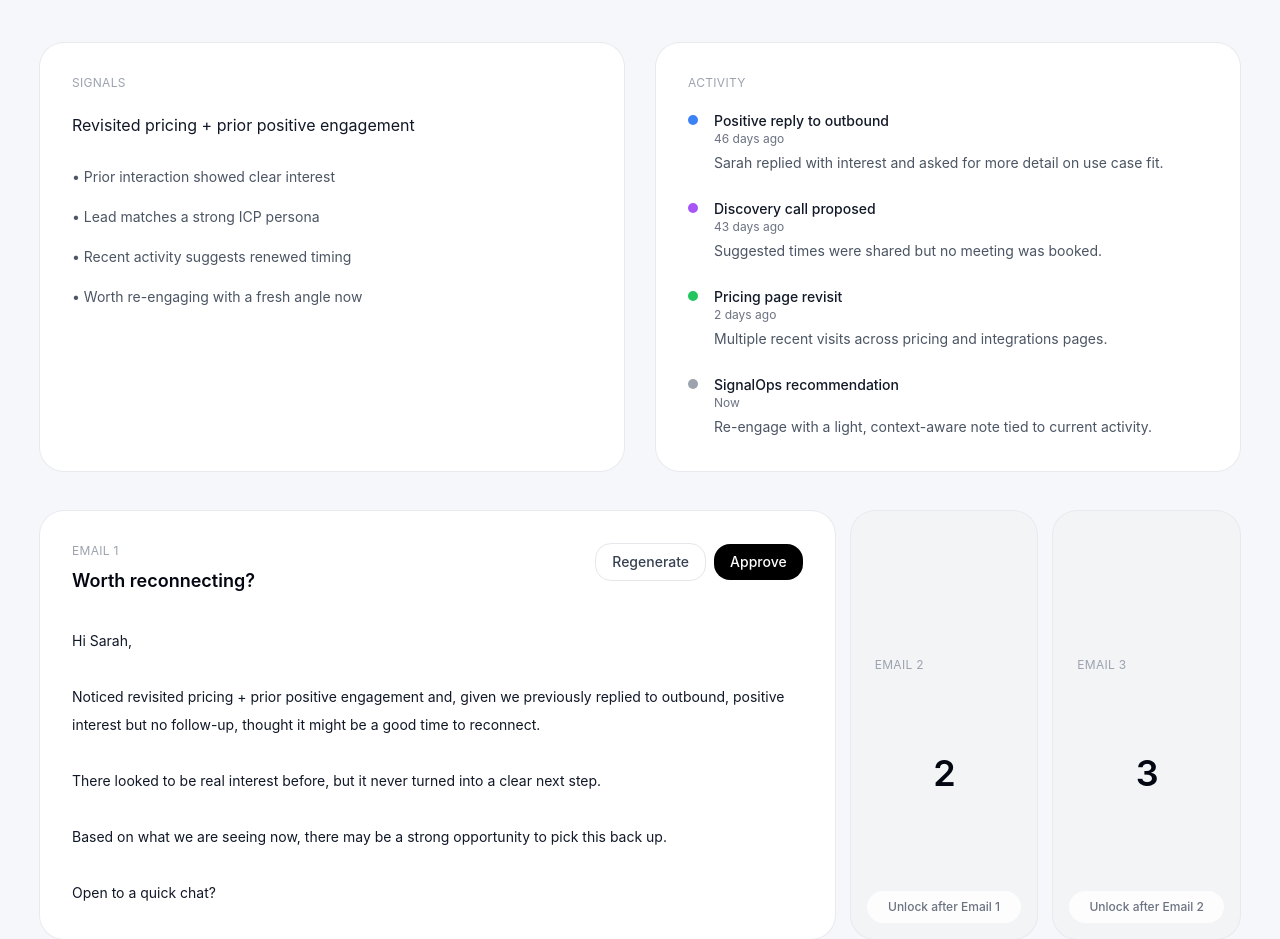
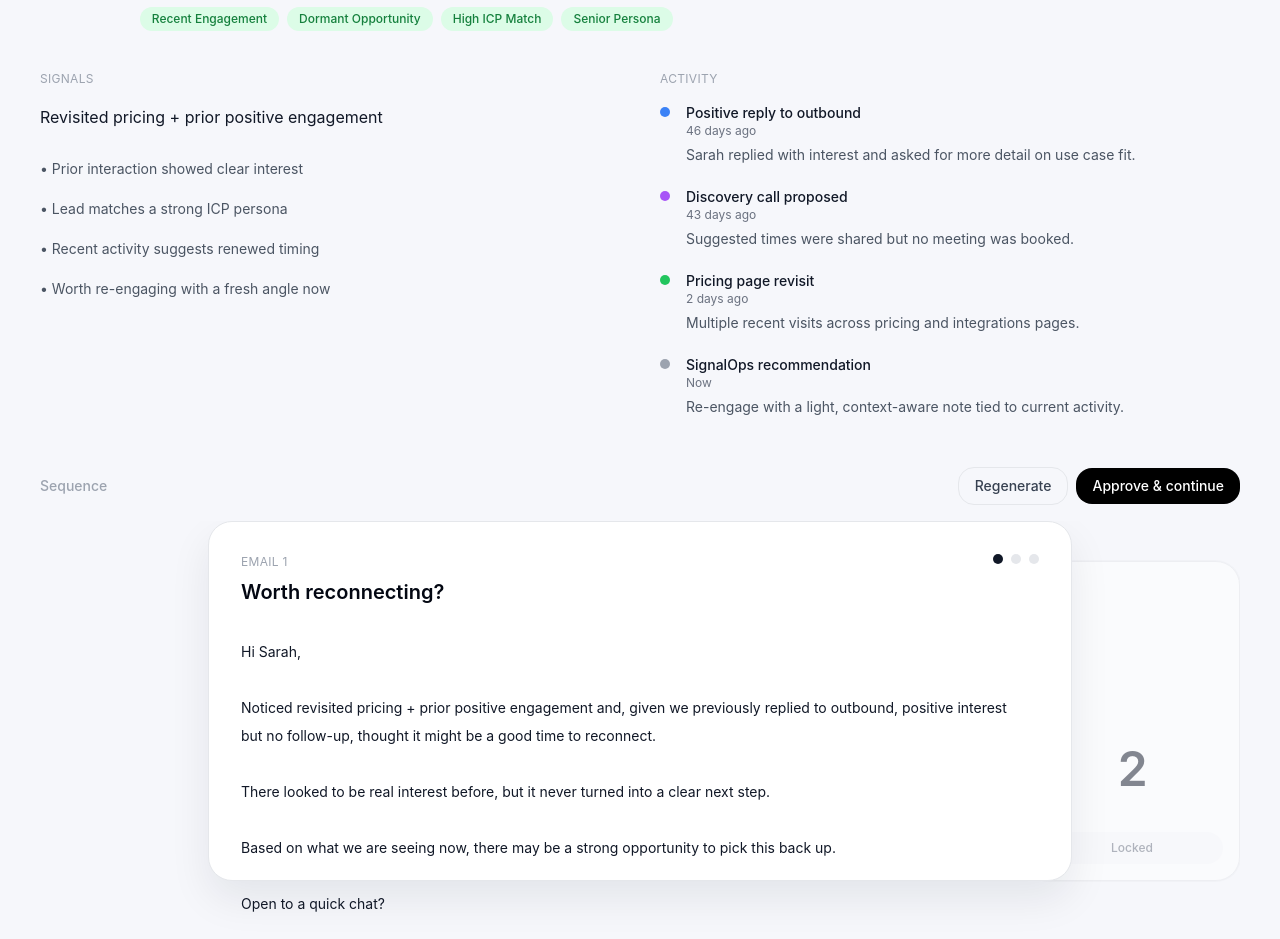
Before and after one commit to powerstephen/SignalOps, a Next.js app: page /contact/1 in a window 1280 px wide. Shown: the part 193-1132 px from the top of the page. Built offline with nearby package versions, Linux system fonts and the light colour scheme.

Commit message:
Update page.tsx

```diff
--- a/app/contact/[id]/page.tsx
+++ b/app/contact/[id]/page.tsx
@@ -46,7 +46,7 @@ function buildEmailSteps(
     {
       id: 1,
       label: "Email 1",
-      subject: `Worth reconnecting?`,
+      subject: "Worth reconnecting?",
       body: `Hi ${firstName},
 
 Noticed ${whyNow.toLowerCase()} and, given we previously ${interactionSummary.toLowerCase()}, thought it might be a good time to reconnect.
@@ -60,7 +60,7 @@ Open to a quick chat?`,
     {
       id: 2,
       label: "Email 2",
-      subject: `Quick follow up`,
+      subject: "Quick follow up",
       body: `Hi ${firstName},
 
 Just following up on my note below.
@@ -72,7 +72,7 @@ Happy to share a few ideas if useful.`,
     {
       id: 3,
       label: "Email 3",
-      subject: `Close the loop`,
+      subject: "Close the loop",
       body: `Hi ${firstName},
 
 Last note from me.
@@ -92,6 +92,7 @@ export default function ContactPage({ params }: Props) {
   }
 
   const firstName = lead.name.split(" ")[0];
+
   const emails = useMemo(
     () =>
       buildEmailSteps(
@@ -109,10 +110,19 @@ export default function ContactPage({ params }: Props) {
   const activeEmail =
     emails.find((email) => email.id === activeEmailId) ?? emails[0];
 
-  const isUnlocked = (emailId: number) => emailId <= approvedUpTo;
+  const activeIndex = emails.findIndex((email) => email.id === activeEmail.id);
+  const prevEmail = activeIndex > 0 ? emails[activeIndex - 1] : null;
+  const nextEmail = activeIndex < emails.length - 1 ? emails[activeIndex + 1] : null;
+
+  function canOpen(emailId: number) {
+    return emailId <= approvedUpTo;
+  }
 
   function handleApprove() {
     setApprovedUpTo((current) => Math.min(current + 1, emails.length));
+    if (activeEmailId < emails.length) {
+      setActiveEmailId(activeEmailId + 1);
+    }
   }
 
   function handleRegenerate() {
@@ -120,13 +130,16 @@ export default function ContactPage({ params }: Props) {
   }
 
   return (
-    <div className="mx-auto w-full max-w-7xl px-8 py-10 md:px-10">
+    <div className="mx-auto w-full max-w-7xl px-8 py-8 md:px-10">
       <div className="space-y-10">
-        <div className="flex flex-col gap-4 md:flex-row md:items-start md:gap-8">
+        {/* TOP */}
+        <div className="flex flex-col gap-5 lg:flex-row lg:items-start lg:justify-between">
+          <div className="flex items-start gap-6">
             <div className="text-6xl font-semibold leading-none text-green-600">
               {lead.score}
             </div>
 
+            <div className="space-y-3">
               <div>
                 <div className="text-2xl font-semibold tracking-tight text-gray-950">
                   {lead.name}
@@ -136,21 +149,24 @@ export default function ContactPage({ params }: Props) {
                 </div>
               </div>
 
-          <div className="md:ml-auto flex max-w-[520px] flex-wrap gap-2">
+              <div className="flex max-w-[560px] flex-wrap gap-2">
                 <Pill label="Recent Engagement" />
                 <Pill label="Dormant Opportunity" />
                 <Pill label="High ICP Match" />
                 <Pill label="Senior Persona" />
               </div>
             </div>
+          </div>
+        </div>
 
-        <div className="grid grid-cols-1 gap-8 md:grid-cols-2">
-          <div className="rounded-3xl bg-white p-8 shadow-[0_0_0_1px_rgba(17,24,39,0.06)]">
+        {/* ABOVE THE FOLD SUMMARY */}
+        <div className="grid grid-cols-1 gap-10 lg:grid-cols-[1fr_1fr]">
+          <div>
             <div className="text-xs uppercase tracking-wide text-gray-400">
               Signals
             </div>
 
-            <p className="mt-5 text-base leading-7 text-gray-900">
+            <p className="mt-4 text-base leading-7 text-gray-900">
               {lead.whyNow}
             </p>
 
@@ -162,12 +178,12 @@ export default function ContactPage({ params }: Props) {
             </ul>
           </div>
 
-          <div className="rounded-3xl bg-white p-8 shadow-[0_0_0_1px_rgba(17,24,39,0.06)]">
+          <div>
             <div className="text-xs uppercase tracking-wide text-gray-400">
               Activity
             </div>
 
-            <div className="mt-5 space-y-6">
+            <div className="mt-4 space-y-5">
               {lead.timeline.map((item) => (
                 <div key={item.id} className="flex gap-4">
                   <TimelineDot type={item.type} />
@@ -187,16 +203,11 @@ export default function ContactPage({ params }: Props) {
           </div>
         </div>
 
-        <div className="grid grid-cols-1 gap-4 xl:grid-cols-12">
-          <div className="rounded-3xl bg-white p-8 shadow-[0_0_0_1px_rgba(17,24,39,0.06)] xl:col-span-8">
-            <div className="flex items-start justify-between gap-4">
-              <div>
-                <div className="text-xs uppercase tracking-wide text-gray-400">
-                  {activeEmail.label}
-                </div>
-                <div className="mt-2 text-lg font-semibold text-gray-950">
-                  {activeEmail.subject}
-                </div>
+        {/* EMAIL CAROUSEL */}
+        <div className="pt-2">
+          <div className="mb-4 flex items-center justify-between">
+            <div className="text-sm font-medium text-gray-400">
+              Sequence
             </div>
 
             <div className="flex items-center gap-2">
@@ -210,8 +221,52 @@ export default function ContactPage({ params }: Props) {
                 onClick={handleApprove}
                 className="rounded-2xl bg-black px-4 py-2 text-sm font-medium text-white transition hover:opacity-90"
               >
-                  {approvedUpTo < emails.length ? "Approve" : "Approved"}
+                {approvedUpTo < emails.length ? "Approve & continue" : "Approved"}
               </button>
+            </div>
+          </div>
+
+          <div className="relative h-[420px] overflow-hidden">
+            {prevEmail ? (
+              <button
+                type="button"
+                onClick={() => canOpen(prevEmail.id) && setActiveEmailId(prevEmail.id)}
+                className={`absolute left-0 top-10 z-0 h-[320px] w-[18%] rounded-3xl border border-gray-200 bg-white px-4 py-6 text-left shadow-[0_0_0_1px_rgba(17,24,39,0.04)] transition ${
+                  canOpen(prevEmail.id) ? "hover:-translate-y-0.5" : "cursor-not-allowed opacity-50"
+                }`}
+              >
+                <div className="mt-24 text-center text-5xl font-semibold tracking-tight text-gray-900">
+                  {prevEmail.id}
+                </div>
+              </button>
+            ) : null}
+
+            <div className="absolute left-1/2 top-0 z-10 h-[360px] w-[72%] -translate-x-1/2 rounded-3xl border border-gray-200 bg-white px-8 py-8 shadow-[0_18px_40px_rgba(17,24,39,0.08)]">
+              <div className="flex items-start justify-between gap-4">
+                <div>
+                  <div className="text-xs uppercase tracking-wide text-gray-400">
+                    {activeEmail.label}
+                  </div>
+                  <div className="mt-2 text-xl font-semibold text-gray-950">
+                    {activeEmail.subject}
+                  </div>
+                </div>
+
+                <div className="flex items-center gap-2">
+                  {emails.map((email) => (
+                    <button
+                      key={email.id}
+                      type="button"
+                      onClick={() => canOpen(email.id) && setActiveEmailId(email.id)}
+                      className={`h-2.5 w-2.5 rounded-full ${
+                        email.id === activeEmail.id
+                          ? "bg-gray-900"
+                          : canOpen(email.id)
+                            ? "bg-gray-300"
+                            : "bg-gray-200"
+                      }`}
+                    />
+                  ))}
                 </div>
               </div>
 
@@ -220,38 +275,26 @@ export default function ContactPage({ params }: Props) {
               </div>
             </div>
 
-          {emails
-            .filter((email) => email.id !== activeEmail.id)
-            .map((email) => {
-              const unlocked = isUnlocked(email.id);
-
-              return (
+            {nextEmail ? (
               <button
-                  key={email.id}
                 type="button"
-                  onClick={() => unlocked && setActiveEmailId(email.id)}
-                  className={`relative min-h-[320px] rounded-3xl p-6 text-left shadow-[0_0_0_1px_rgba(17,24,39,0.06)] transition xl:col-span-2 ${
-                    unlocked
-                      ? "bg-white hover:-translate-y-0.5 hover:shadow-[0_10px_30px_rgba(17,24,39,0.08)]"
-                      : "cursor-not-allowed bg-gray-100"
+                onClick={() => canOpen(nextEmail.id) && setActiveEmailId(nextEmail.id)}
+                className={`absolute right-0 top-10 z-0 h-[320px] w-[18%] rounded-3xl border border-gray-200 bg-white px-4 py-6 text-left shadow-[0_0_0_1px_rgba(17,24,39,0.04)] transition ${
+                  canOpen(nextEmail.id) ? "hover:-translate-y-0.5" : "cursor-not-allowed opacity-50"
                 }`}
               >
-                  <div className="text-xs uppercase tracking-wide text-gray-400">
-                    {email.label}
+                <div className="mt-24 text-center text-5xl font-semibold tracking-tight text-gray-900">
+                  {nextEmail.id}
                 </div>
 
-                  <div className="mt-20 text-center text-4xl font-semibold tracking-tight text-gray-950">
-                    {email.id}
-                  </div>
-
-                  {!unlocked ? (
-                    <div className="absolute inset-x-4 bottom-4 rounded-2xl bg-white/80 px-3 py-2 text-center text-xs font-medium text-gray-500 backdrop-blur">
-                      Unlock after {email.id - 1 === 1 ? "Email 1" : `Email ${email.id - 1}`}
+                {!canOpen(nextEmail.id) ? (
+                  <div className="absolute inset-x-4 bottom-4 rounded-2xl bg-gray-50 px-3 py-2 text-center text-xs font-medium text-gray-500">
+                    Locked
                   </div>
                 ) : null}
               </button>
-              );
-            })}
+            ) : null}
+          </div>
         </div>
       </div>
     </div>
```
Lines whose indentation alone changed are shown as unchanged.
